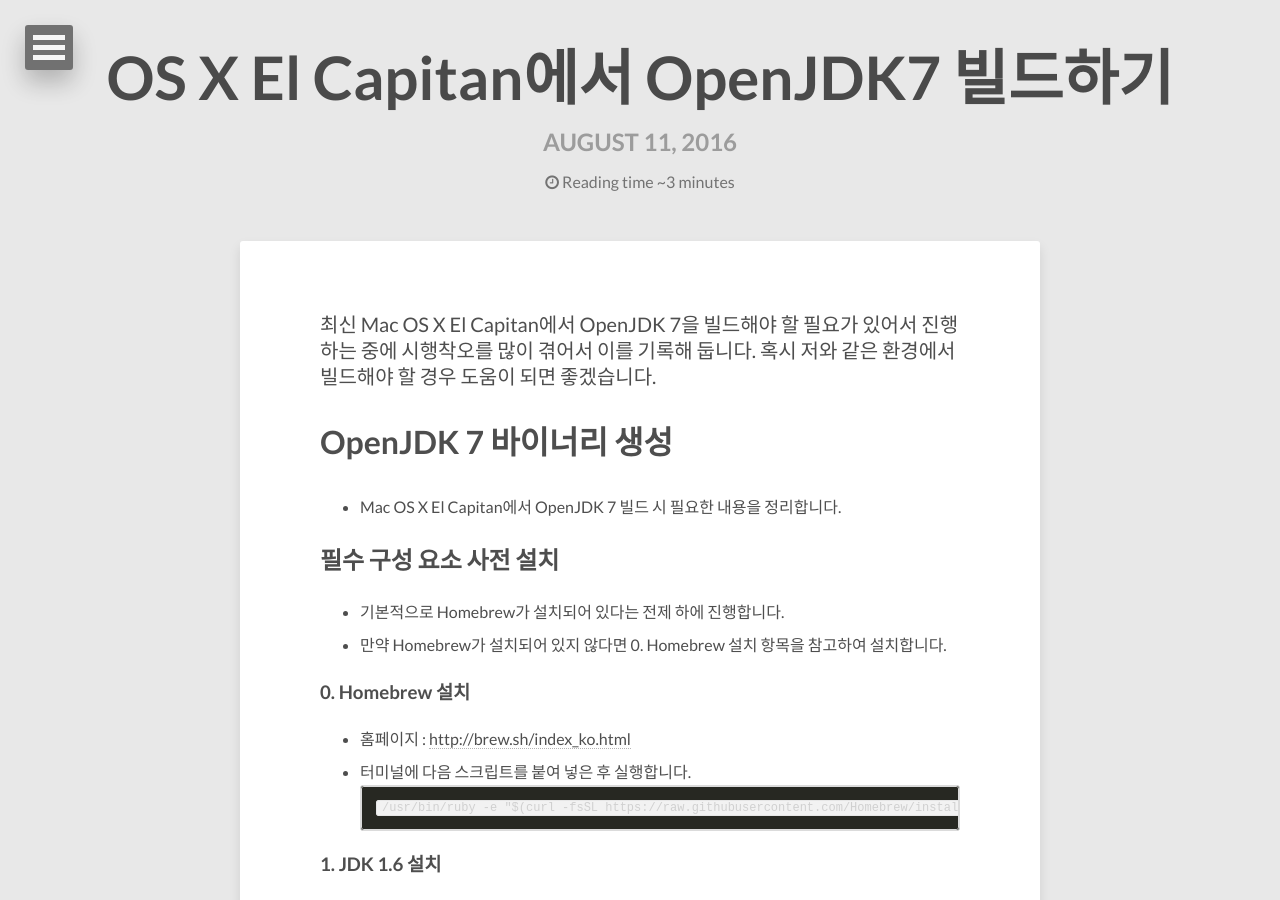
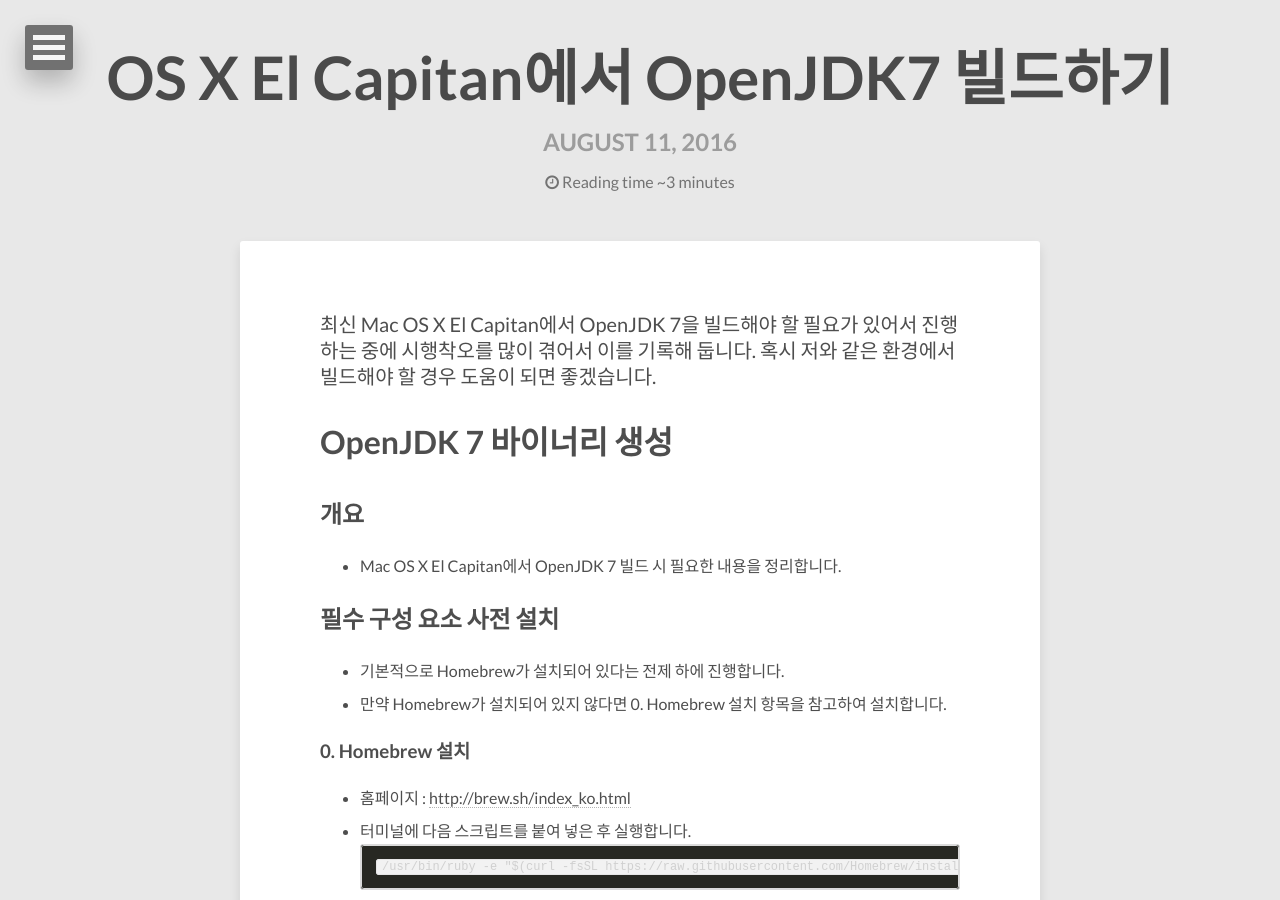
Before and after one commit to tiramisu79/tiramisu79.github.com, a Jekyll site: the page built from _posts/2016-08-11-build-openjdk7-on-osx-el-capitan.md, in a window 1280 px wide and 900 px high. Built offline with Jekyll 4.4.1, drawn with Linux system fonts in a browser that asks for light colours; nearby versions of some CDN libraries; comment, search, counter and statistics services are not loaded.

Commit message:
Modified contents

```diff
--- a/_posts/2016-08-11-build-openjdk7-on-osx-el-capitan.md
+++ b/_posts/2016-08-11-build-openjdk7-on-osx-el-capitan.md
@@ -9,6 +9,8 @@ tags: [Java, OpenJDK]
 혹시 저와 같은 환경에서 빌드해야 할 경우 도움이 되면 좋겠습니다.
 
 # OpenJDK 7 바이너리 생성
+
+## 개요
 * Mac OS X El Capitan에서 OpenJDK 7 빌드 시 필요한 내용을 정리합니다.
 
 ## 필수 구성 요소 사전 설치
```
